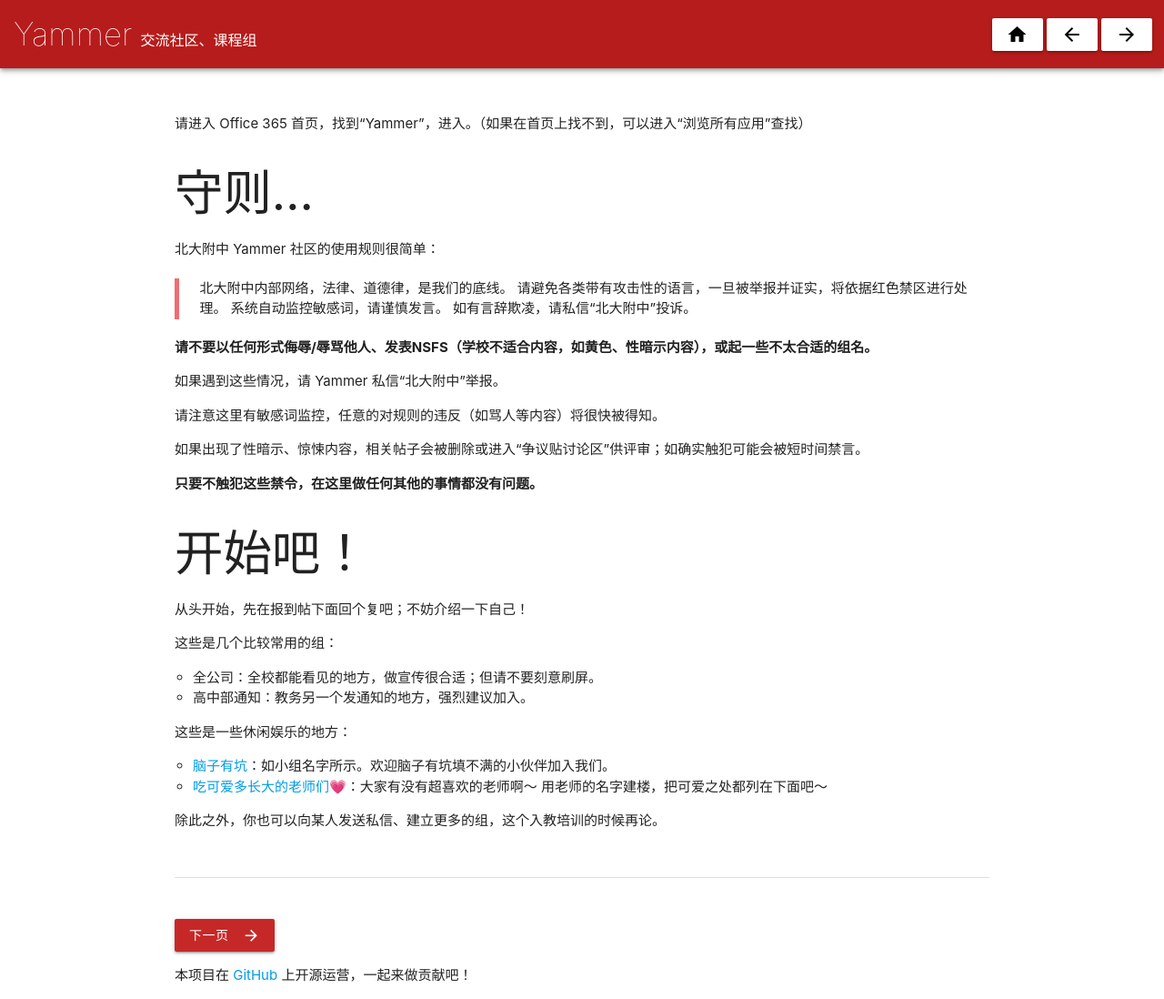
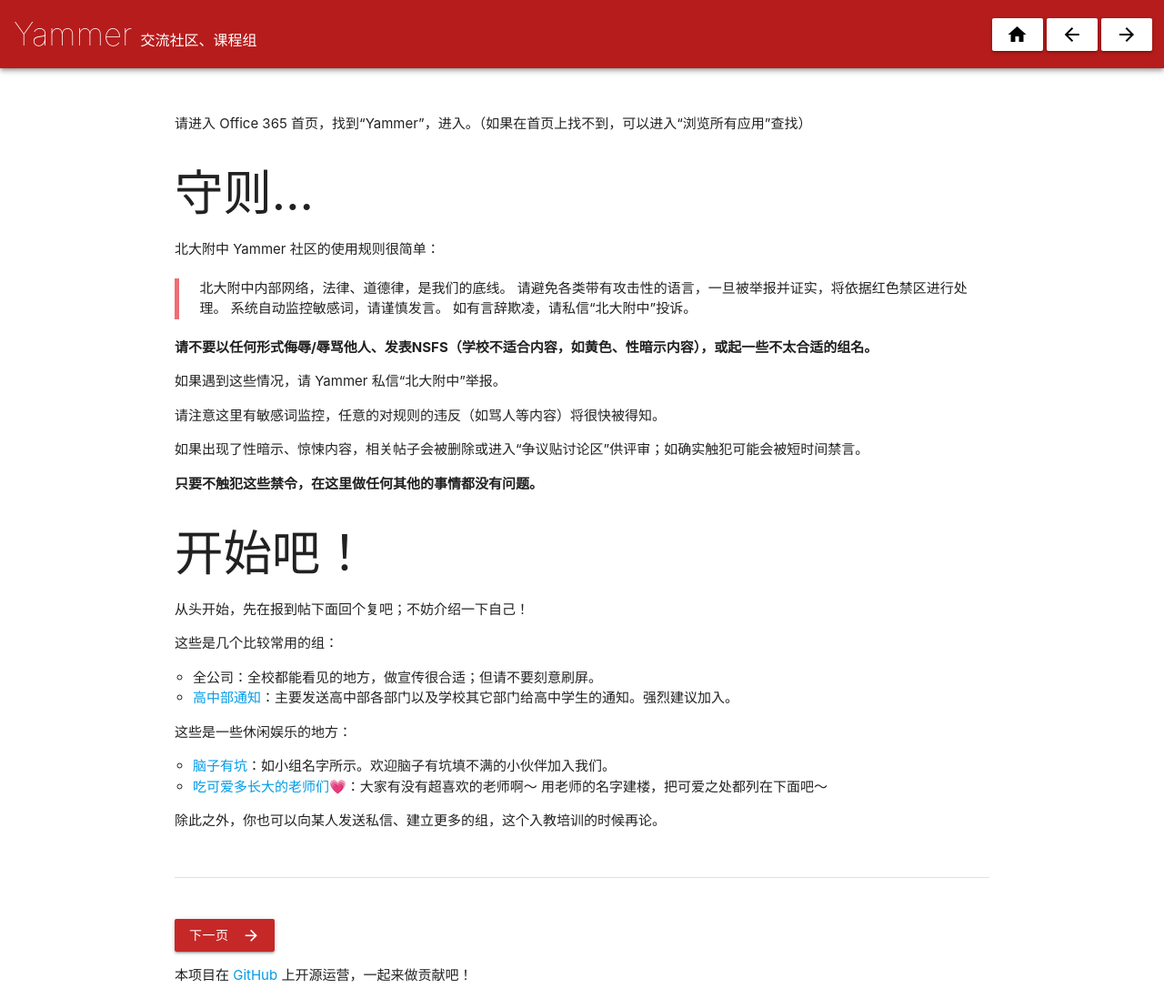
Before and after one commit to pkuschool/intro, a Jekyll site: the page built from 14-Yammer.md, in a window 1280 px wide. Shown: the whole page at 91% size. Built offline with Jekyll 4.4.1, drawn with Linux system fonts in a browser that asks for light colours; nearby versions of some CDN libraries; our own code applies the rules of GitHub Pages for plain Markdown files.

Commit message:
Update 14-Yammer.md

```diff
--- a/14-Yammer.md
+++ b/14-Yammer.md
@@ -35,7 +35,7 @@ last: ../13/
 这些是几个比较常用的组：
 
 - 全公司：全校都能看见的地方，做宣传很合适；但请不要刻意刷屏。
-- 高中部通知：教务另一个发通知的地方，强烈建议加入。
+- [高中部通知](https://www.yammer.com/i.pkuschool.edu.cn/#/threads/inGroup?type=in_group&feedId=10989755&view=all)：主要发送高中部各部门以及学校其它部门给高中学生的通知。强烈建议加入。
 
 这些是一些休闲娱乐的地方：
 
```
